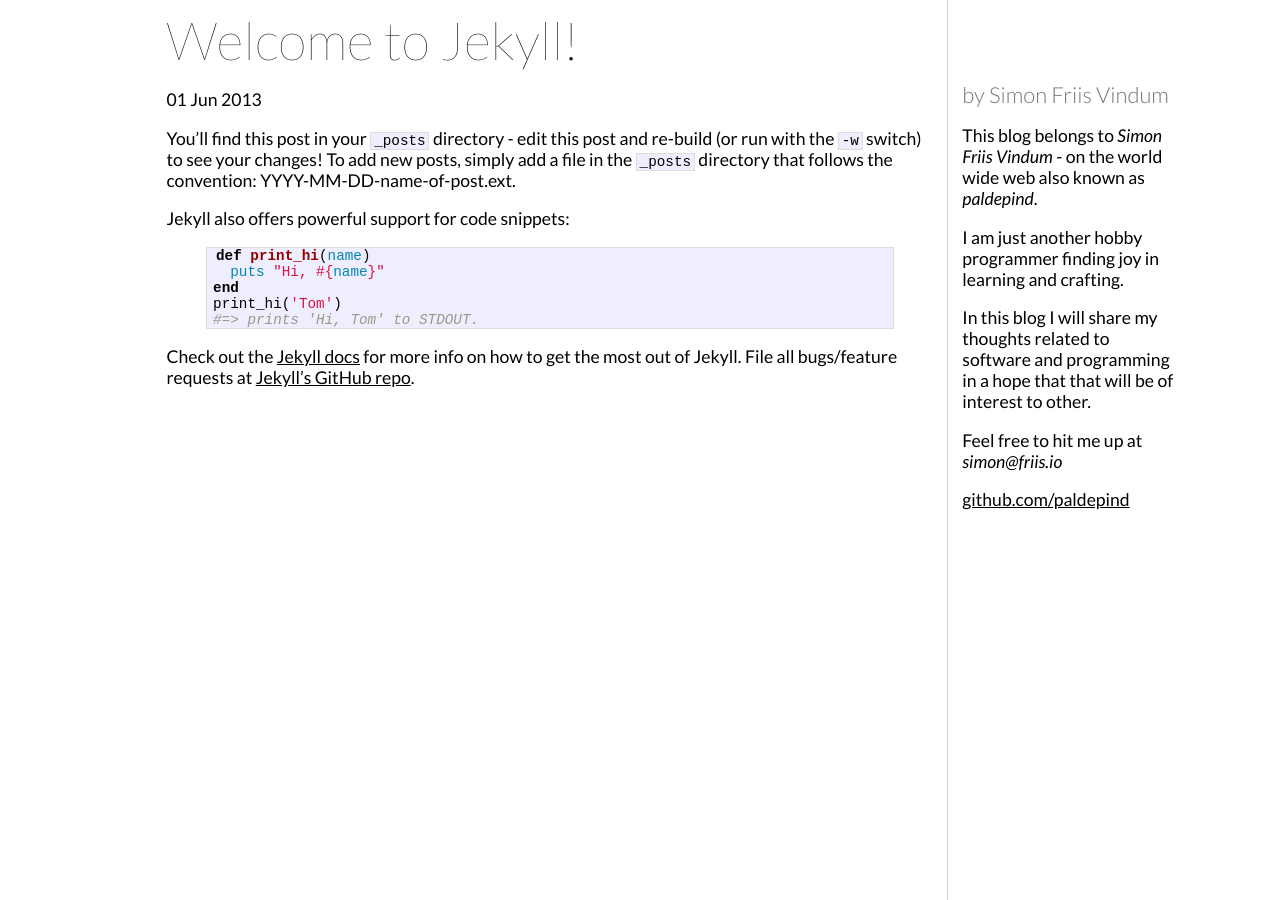
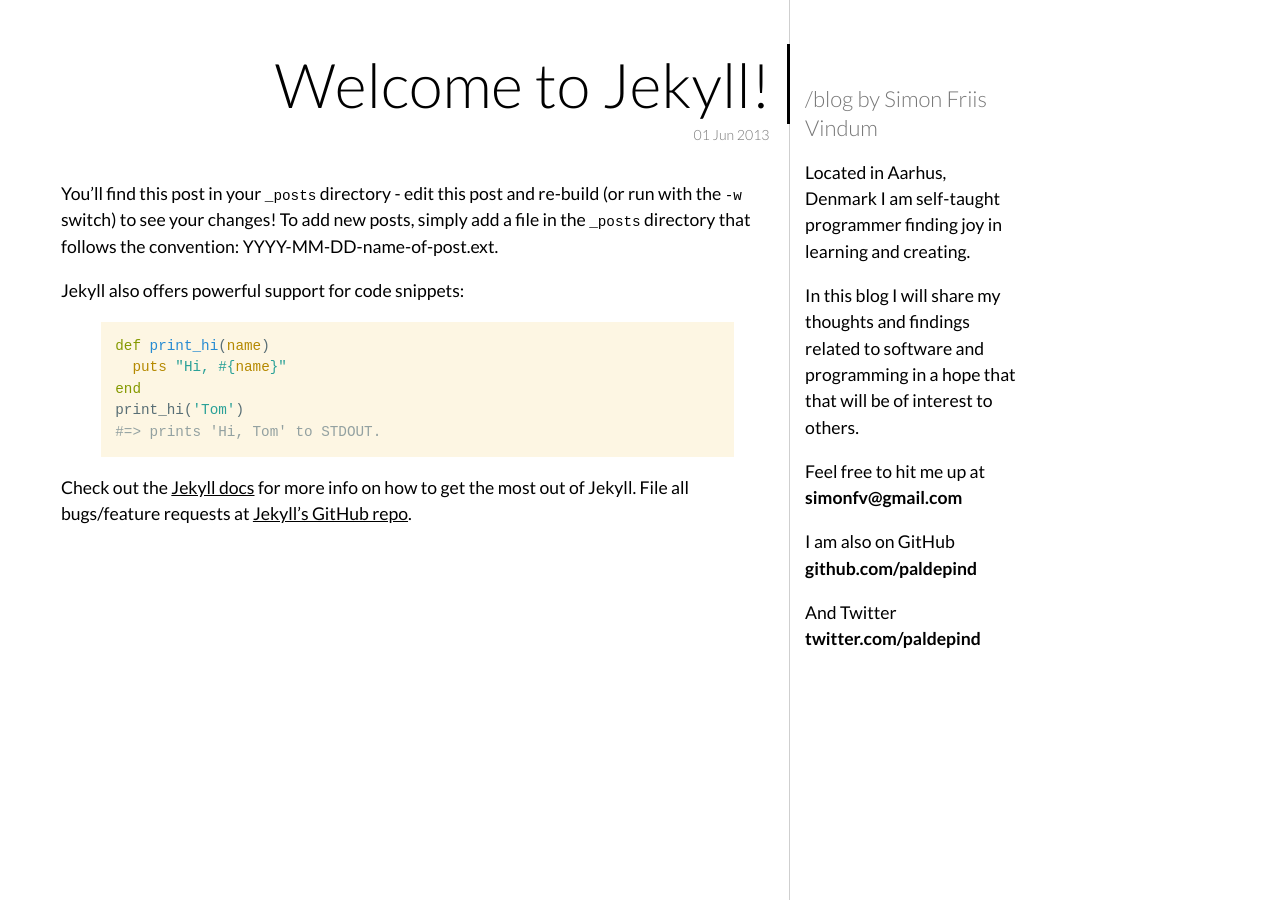
Before and after one commit to paldepind/blog, a Jekyll site: the page built from _posts/2013-06-01-welcome-to-jekyll.markdown, in a window 1280 px wide. Built offline with Jekyll 4.4.1, drawn with Linux system fonts in a browser that asks for light colours; nearby versions of some CDN libraries; Markdown is read by kramdown in place of the engine named in the settings.

Commit message:
Finish blog design

```diff
--- a/_config.yml
+++ b/_config.yml
@@ -1,3 +1,4 @@
 pygments: true
 baseurl: /blog
 permalink: /:title
+markdown: redcarpet
--- a/_layouts/default.html
+++ b/_layouts/default.html
@@ -20,22 +20,36 @@
     <body>
       {{ content }}
       <aside>
-        <h1>by Simon Friis Vindum</h1>
+        <h1>
+          {% capture url %}/{{ site.baseurl }}index.html{% endcapture %}
+          {{ site.baseurl }}
+          {% if page.url != url %}
+            <a href="/{{ site.baseurl }}">
+          {% endif %}
+          by Simon Friis Vindum
+          {% if page.url != '/'site.baseurl'index.html' %}
+            </a>
+          {% endif %}
+        </h1>
         <p>
-        This blog belongs to <i>Simon Friis Vindum</i> - on the world wide web also known as <i>paldepind</i>.
+        Located in Aarhus, Denmark I am self-taught programmer finding joy in learning and creating.
         </p>
         <p>
-        I am just another hobby programmer finding joy in learning and crafting.
+        In this blog I will share my thoughts and findings related to software and programming in a hope that that will be of interest to others.
         </p>
         <p>
-        In this blog I will share my thoughts related to software and programming in a hope that that will be of interest to other.
+          Feel free to hit me up at<br />
+          <a href="mailto:simonfv@gmail.com">simonfv@gmail.com</a><br>
         </p>
         <p>
-          Feel free to hit me up at <i>simon@friis.io</i><br>
-          <a href="/">{{ site.name }}</a>
+          I am also on GitHub
+          <a href="http://github.com/paldepind/">github.com/paldepind</a><br>
         </p>
         <p>
-          <a href="http://github.com/paldepind/">github.com/paldepind</a><br />
+          And Twitter
+          <a href="https://twitter.com/paldepind/">twitter.com/paldepind</a><br>
+        </p>
+        <p>
         </p>
       </aside>
     </body>
--- a/_layouts/post.html
+++ b/_layouts/post.html
@@ -2,8 +2,8 @@
 layout: default
 ---
 <article id="post">
-<h1>{{ page.title }}</h1>
-<p class="meta">{{ page.date | date_to_string }}</p>
+<h1 style="border-color: rgb({{ page.color }})">{{ page.title }}</h1>
+<time datetime="{{ page.date | date_to_xmlschema }}">{{ page.date | date_to_string }}</time>
 
 <main>
 {{ content }}
--- a/css/main.css
+++ b/css/main.css
@@ -7,23 +7,33 @@
 body {
   background-color: #FFF;
   font: 1.1em 'Lato', Helvetica, Arial, sans-serif;
+  line-height: 1.5;
 }
 
 h1, h2, h3 {
   font-family: 'Lato', Helvetica, Arial;
-  font-weight: 100;
+  font-weight: 400;
+  margin-bottom: -0.5em;
 }
 
 h1 {
-  margin: .16em 0 0.1em 0;
+  margin: .16em 0 0 0;
+  font-weight: 300;
+  line-height: 1.3;
 }
 
-#posts h1 {
+header > h1 {
   font-size: 5em;
+  margin-top: 0.18em;
 }
 
-#post h1 {
-  font-size: 3em;
+article > h1 {
+  text-align: right;
+  font-size: 3.5em;
+  margin-top: 0.72em;
+  border-right: 3px solid black;
+  margin-right: -16px;
+  padding-right: 16px;
 }
 
 p { margin: 1em 0; }
@@ -59,17 +69,18 @@
 }
 
 ul.posts li {
-  line-height: 1.75em;
+  line-height: 2;
   position: relative;
   display: inline-block;
   margin-bottom: 2px;
+  z-index: 0;
 }
 
 li > a {
   text-decoration: none;
 }
 
-ul.posts span {
+time {
   color: #777;
   font-weight: 300;
   font-size: 0.8em;
@@ -80,7 +91,7 @@
   top: 0px;
   position: absolute;
   right: -0.85em;
-  border-right: 0.2em solid;
+  border-right: 3px solid;
   height: 100%;
   z-index: -1;
   width: 0%;
@@ -99,51 +110,65 @@
 
 body > article {
   padding: 0 .8em;
+  margin-bottom: 2em;
+}
+
+main {
+  padding: 1em 0 5em 0;
 }
 
 /*****************************************************************************/
 /* Sidebar */
 aside {
-  padding: 0 .8em;
-  min-height: 100%;
+  padding: 0 .8em .8em .8em;
 }
 
 aside > h1 {
   padding: 1.5em 0 0 0;
   margin-bottom: 0em;
+  font-size: 1.25em;
   color: #777;
   font-weight: 300;
-  font-size: 1.25em;
+}
+
+aside h1 a,
+aside h1 a:visited,
+aside h1 a:visited:hover,
+aside h1 a:hover {
+  color: #777;
+  font-weight: 300;
+}
+
+aside a {
+  font-weight: bold;
+  text-decoration: none;
 }
 
 /*****************************************************************************/
 /* Posts */
 
 /* standard */
-#post pre {
-  border: 1px solid #ddd;
-  background-color: #eef;
-  padding: 0 .4em;
+.highlight {
+  //padding: .4em;
+}
+
+pre {
+  padding: 1em;
 }
 
 #post ul, #post ol {
   margin-left: 1.35em;
 }
 
-#post code {
-  border: 1px solid #ddd;
-  background-color: #eef;
-  padding: 0 .2em;
-}
-
-#post pre code {
-  border: none;
+#post time {
+  display: block;
+  text-align: right;
 }
 
 /* terminal */
 #post pre.terminal {
   border: 1px solid #000;
-  background-color: #333;
+  //background-color: #333;
   color: #FFF;
 }
 
@@ -158,24 +183,25 @@
 
 @media screen and (min-width: 780px) {
   body > article {
-    float: left;
+    position: absolute;
+    left: 0;
+    right: 13.6em;
+    min-height: 100%;
     border-right: 1px solid #cfcfcf;
-    min-height: 100%;
+    padding-right: 15px;
   }
 
   #posts {
-    width: 47%;
-    padding-right: 15px;
   }
 
   #post {
-    width: 60%;
-    max-width: 45em;
-    padding: 0 1%;
+    //max-width: 40.5em;
+    //padding: 0 1%;
   }
 
   aside {
-    float: left;
+    position: absolute;
+    right: 0;
     width: 12em;
     padding-left: .8em;
   }
@@ -189,12 +215,25 @@
   }
 
   aside > h1 {
-    padding-top: 3.5em;
+    padding-top: 3.7em;
   }
 }
 
 @media screen and (min-width: 1000px) {
   body > article {
-    margin-left: 12%;
+    width: 40.5em;
+  }
+  aside {
+    left: 42.3em;
   }
 }
+
+@media screen and (min-width: 1220px) {
+  body > article {
+    left: auto;
+    right: 38.3%;
+  }
+  aside {
+    left: 61.8%;
+  }
+}
--- a/css/syntax.css
+++ b/css/syntax.css
@@ -1,60 +1,87 @@
-.highlight  { background: #ffffff; }
-.highlight .c { color: #999988; font-style: italic } /* Comment */
-.highlight .err { color: #a61717; background-color: #e3d2d2 } /* Error */
-.highlight .k { font-weight: bold } /* Keyword */
-.highlight .o { font-weight: bold } /* Operator */
-.highlight .cm { color: #999988; font-style: italic } /* Comment.Multiline */
-.highlight .cp { color: #999999; font-weight: bold } /* Comment.Preproc */
-.highlight .c1 { color: #999988; font-style: italic } /* Comment.Single */
-.highlight .cs { color: #999999; font-weight: bold; font-style: italic } /* Comment.Special */
-.highlight .gd { color: #000000; background-color: #ffdddd } /* Generic.Deleted */
-.highlight .gd .x { color: #000000; background-color: #ffaaaa } /* Generic.Deleted.Specific */
-.highlight .ge { font-style: italic } /* Generic.Emph */
-.highlight .gr { color: #aa0000 } /* Generic.Error */
-.highlight .gh { color: #999999 } /* Generic.Heading */
-.highlight .gi { color: #000000; background-color: #ddffdd } /* Generic.Inserted */
-.highlight .gi .x { color: #000000; background-color: #aaffaa } /* Generic.Inserted.Specific */
-.highlight .go { color: #888888 } /* Generic.Output */
-.highlight .gp { color: #555555 } /* Generic.Prompt */
-.highlight .gs { font-weight: bold } /* Generic.Strong */
-.highlight .gu { color: #aaaaaa } /* Generic.Subheading */
-.highlight .gt { color: #aa0000 } /* Generic.Traceback */
-.highlight .kc { font-weight: bold } /* Keyword.Constant */
-.highlight .kd { font-weight: bold } /* Keyword.Declaration */
-.highlight .kp { font-weight: bold } /* Keyword.Pseudo */
-.highlight .kr { font-weight: bold } /* Keyword.Reserved */
-.highlight .kt { color: #445588; font-weight: bold } /* Keyword.Type */
-.highlight .m { color: #009999 } /* Literal.Number */
-.highlight .s { color: #d14 } /* Literal.String */
-.highlight .na { color: #008080 } /* Name.Attribute */
-.highlight .nb { color: #0086B3 } /* Name.Builtin */
-.highlight .nc { color: #445588; font-weight: bold } /* Name.Class */
-.highlight .no { color: #008080 } /* Name.Constant */
-.highlight .ni { color: #800080 } /* Name.Entity */
-.highlight .ne { color: #990000; font-weight: bold } /* Name.Exception */
-.highlight .nf { color: #990000; font-weight: bold } /* Name.Function */
-.highlight .nn { color: #555555 } /* Name.Namespace */
-.highlight .nt { color: #000080 } /* Name.Tag */
-.highlight .nv { color: #008080 } /* Name.Variable */
-.highlight .ow { font-weight: bold } /* Operator.Word */
-.highlight .w { color: #bbbbbb } /* Text.Whitespace */
-.highlight .mf { color: #009999 } /* Literal.Number.Float */
-.highlight .mh { color: #009999 } /* Literal.Number.Hex */
-.highlight .mi { color: #009999 } /* Literal.Number.Integer */
-.highlight .mo { color: #009999 } /* Literal.Number.Oct */
-.highlight .sb { color: #d14 } /* Literal.String.Backtick */
-.highlight .sc { color: #d14 } /* Literal.String.Char */
-.highlight .sd { color: #d14 } /* Literal.String.Doc */
-.highlight .s2 { color: #d14 } /* Literal.String.Double */
-.highlight .se { color: #d14 } /* Literal.String.Escape */
-.highlight .sh { color: #d14 } /* Literal.String.Heredoc */
-.highlight .si { color: #d14 } /* Literal.String.Interpol */
-.highlight .sx { color: #d14 } /* Literal.String.Other */
-.highlight .sr { color: #009926 } /* Literal.String.Regex */
-.highlight .s1 { color: #d14 } /* Literal.String.Single */
-.highlight .ss { color: #990073 } /* Literal.String.Symbol */
-.highlight .bp { color: #999999 } /* Name.Builtin.Pseudo */
-.highlight .vc { color: #008080 } /* Name.Variable.Class */
-.highlight .vg { color: #008080 } /* Name.Variable.Global */
-.highlight .vi { color: #008080 } /* Name.Variable.Instance */
-.highlight .il { color: #009999 } /* Literal.Number.Integer.Long */
+/* Solarized Light
+ *
+ * For use with Jekyll and Pygments
+ *
+ * http://ethanschoonover.com/solarized
+ *
+ * SOLARIZED HEX      ROLE
+ * --------- -------- ------------------------------------------
+ * base01    #586e75  body text / default code / primary content
+ * base1     #93a1a1  comments / secondary content
+ * base3     #fdf6e3  background
+ * orange    #cb4b16  constants
+ * red       #dc322f  regex, special keywords
+ * blue      #268bd2  reserved keywords
+ * cyan      #2aa198  strings, numbers
+ * green     #859900  operators, other keywords
+ * */
+
+.highlight { background-color: #fdf6e3; color: #586e75 }
+.highlight .c { color: #93a1a1 } /* Comment */
+.highlight .err { color: #586e75 } /* Error */
+.highlight .g { color: #586e75 } /* Generic */
+.highlight .k { color: #859900 } /* Keyword */
+.highlight .l { color: #586e75 } /* Literal */
+.highlight .n { color: #586e75 } /* Name */
+.highlight .o { color: #859900 } /* Operator */
+.highlight .x { color: #cb4b16 } /* Other */
+.highlight .p { color: #586e75 } /* Punctuation */
+.highlight .cm { color: #93a1a1 } /* Comment.Multiline */
+.highlight .cp { color: #859900 } /* Comment.Preproc */
+.highlight .c1 { color: #93a1a1 } /* Comment.Single */
+.highlight .cs { color: #859900 } /* Comment.Special */
+.highlight .gd { color: #2aa198 } /* Generic.Deleted */
+.highlight .ge { color: #586e75; font-style: italic } /* Generic.Emph */
+.highlight .gr { color: #dc322f } /* Generic.Error */
+.highlight .gh { color: #cb4b16 } /* Generic.Heading */
+.highlight .gi { color: #859900 } /* Generic.Inserted */
+.highlight .go { color: #586e75 } /* Generic.Output */
+.highlight .gp { color: #586e75 } /* Generic.Prompt */
+.highlight .gs { color: #586e75; font-weight: bold } /* Generic.Strong */
+.highlight .gu { color: #cb4b16 } /* Generic.Subheading */
+.highlight .gt { color: #586e75 } /* Generic.Traceback */
+.highlight .kc { color: #cb4b16 } /* Keyword.Constant */
+.highlight .kd { color: #268bd2 } /* Keyword.Declaration */
+.highlight .kn { color: #859900 } /* Keyword.Namespace */
+.highlight .kp { color: #859900 } /* Keyword.Pseudo */
+.highlight .kr { color: #268bd2 } /* Keyword.Reserved */
+.highlight .kt { color: #dc322f } /* Keyword.Type */
+.highlight .ld { color: #586e75 } /* Literal.Date */
+.highlight .m { color: #2aa198 } /* Literal.Number */
+.highlight .s { color: #2aa198 } /* Literal.String */
+.highlight .na { color: #586e75 } /* Name.Attribute */
+.highlight .nb { color: #B58900 } /* Name.Builtin */
+.highlight .nc { color: #268bd2 } /* Name.Class */
+.highlight .no { color: #cb4b16 } /* Name.Constant */
+.highlight .nd { color: #268bd2 } /* Name.Decorator */
+.highlight .ni { color: #cb4b16 } /* Name.Entity */
+.highlight .ne { color: #cb4b16 } /* Name.Exception */
+.highlight .nf { color: #268bd2 } /* Name.Function */
+.highlight .nl { color: #586e75 } /* Name.Label */
+.highlight .nn { color: #586e75 } /* Name.Namespace */
+.highlight .nx { color: #586e75 } /* Name.Other */
+.highlight .py { color: #586e75 } /* Name.Property */
+.highlight .nt { color: #268bd2 } /* Name.Tag */
+.highlight .nv { color: #268bd2 } /* Name.Variable */
+.highlight .ow { color: #859900 } /* Operator.Word */
+.highlight .w { color: #586e75 } /* Text.Whitespace */
+.highlight .mf { color: #2aa198 } /* Literal.Number.Float */
+.highlight .mh { color: #2aa198 } /* Literal.Number.Hex */
+.highlight .mi { color: #2aa198 } /* Literal.Number.Integer */
+.highlight .mo { color: #2aa198 } /* Literal.Number.Oct */
+.highlight .sb { color: #93a1a1 } /* Literal.String.Backtick */
+.highlight .sc { color: #2aa198 } /* Literal.String.Char */
+.highlight .sd { color: #586e75 } /* Literal.String.Doc */
+.highlight .s2 { color: #2aa198 } /* Literal.String.Double */
+.highlight .se { color: #cb4b16 } /* Literal.String.Escape */
+.highlight .sh { color: #586e75 } /* Literal.String.Heredoc */
+.highlight .si { color: #2aa198 } /* Literal.String.Interpol */
+.highlight .sx { color: #2aa198 } /* Literal.String.Other */
+.highlight .sr { color: #dc322f } /* Literal.String.Regex */
+.highlight .s1 { color: #2aa198 } /* Literal.String.Single */
+.highlight .ss { color: #2aa198 } /* Literal.String.Symbol */
+.highlight .bp { color: #268bd2 } /* Name.Builtin.Pseudo */
+.highlight .vc { color: #268bd2 } /* Name.Variable.Class */
+.highlight .vg { color: #268bd2 } /* Name.Variable.Global */
+.highlight .vi { color: #268bd2 } /* Name.Variable.Instance */
+.highlight .il { color: #2aa198 } /* Literal.Number.Integer.Long */
--- a/js/main.js
+++ b/js/main.js
@@ -2,8 +2,7 @@
   var $sidebar = $('aside')
   $(window).scroll(function() {
     var offset = $(window).scrollTop()
-    console.log(offset)
-    if ($sidebar.css('border-left-width') == '1px') {
+    if ($(window).width() > 780) {
       $sidebar.css('marginTop', offset * 0.5 + 'px')
     } else {
       $sidebar.css('marginTop', '0px')
```
Also changed, not shown: index.html (+4 -4 lines).
